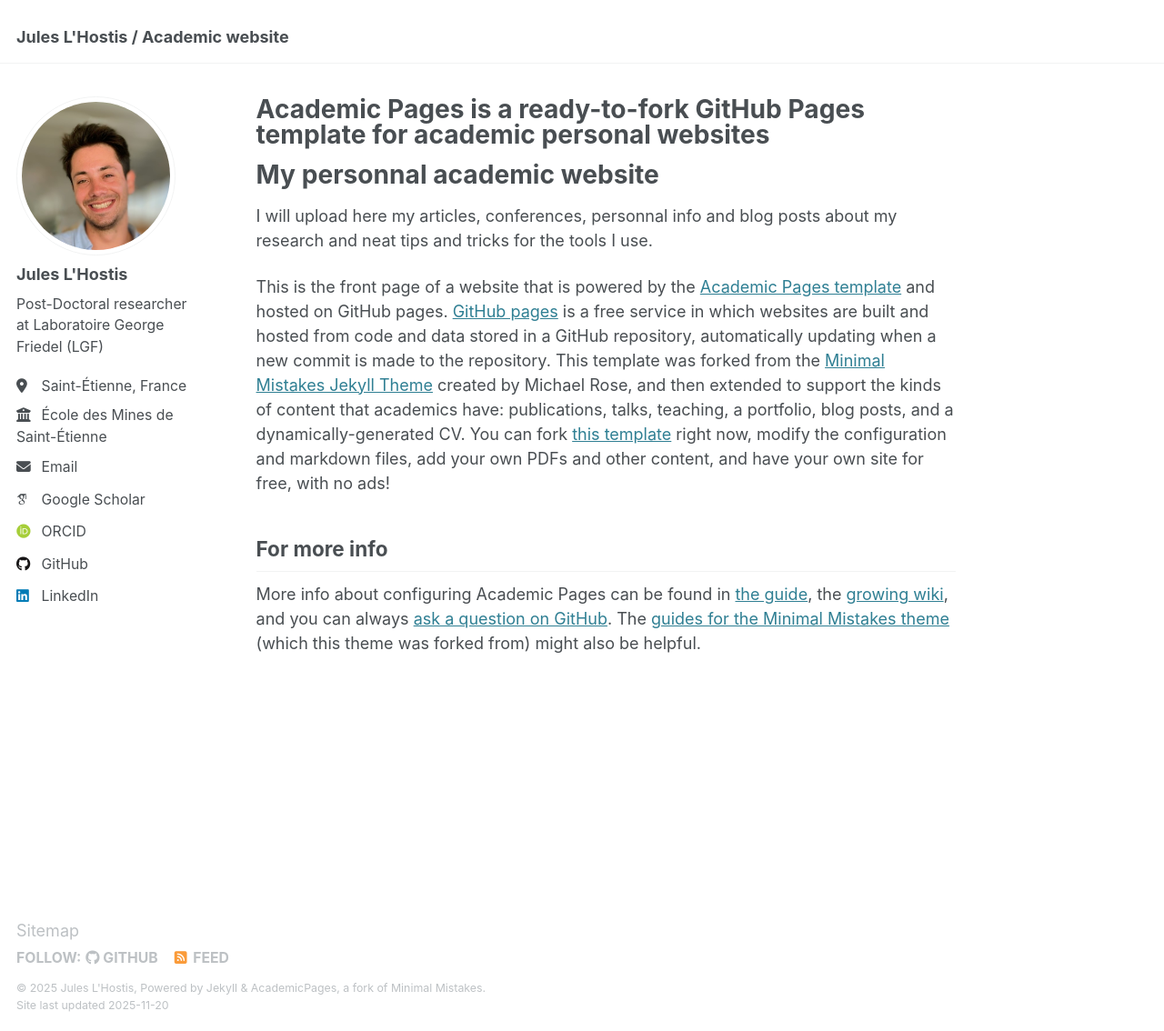
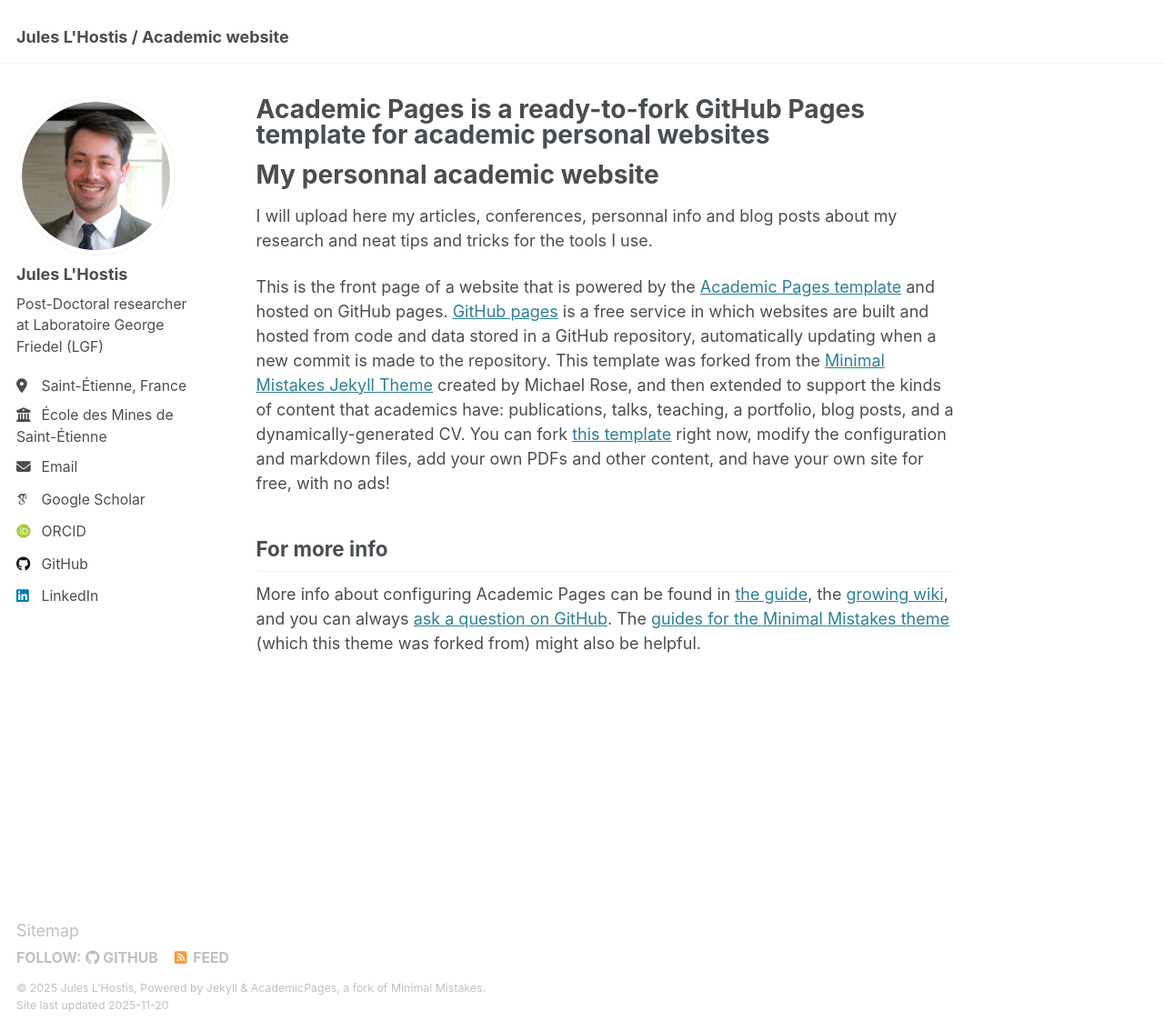
Before and after one commit to jlhostis/jlhostis.github.io, a Jekyll site: the page built from _pages/about.md, in a window 1280 px wide and 1134 px high. Shown: the whole window at 91% size. Built offline with Jekyll 4.4.1, drawn with Linux system fonts in a browser that asks for light colours; some web fonts are replaced.

Commit message:
update profile pic

```diff
--- a/_config.yml
+++ b/_config.yml
@@ -22,7 +22,7 @@ repository               : "academicpages/academicpages.github.io"
 #               Additional customization can be done by editing /_includes/author-profile.html
 author:
   # Biographic information
-  avatar           : "profile_pic_3.jpg"
+  avatar           : "profile_pic_4.png"
   name             : "Jules L'Hostis"
   pronouns         : # example: "she/her"
   bio              : "Post-Doctoral researcher at Laboratoire George Friedel (LGF)"
```
Also changed, not shown: images/profile_pic_4.png (added).
